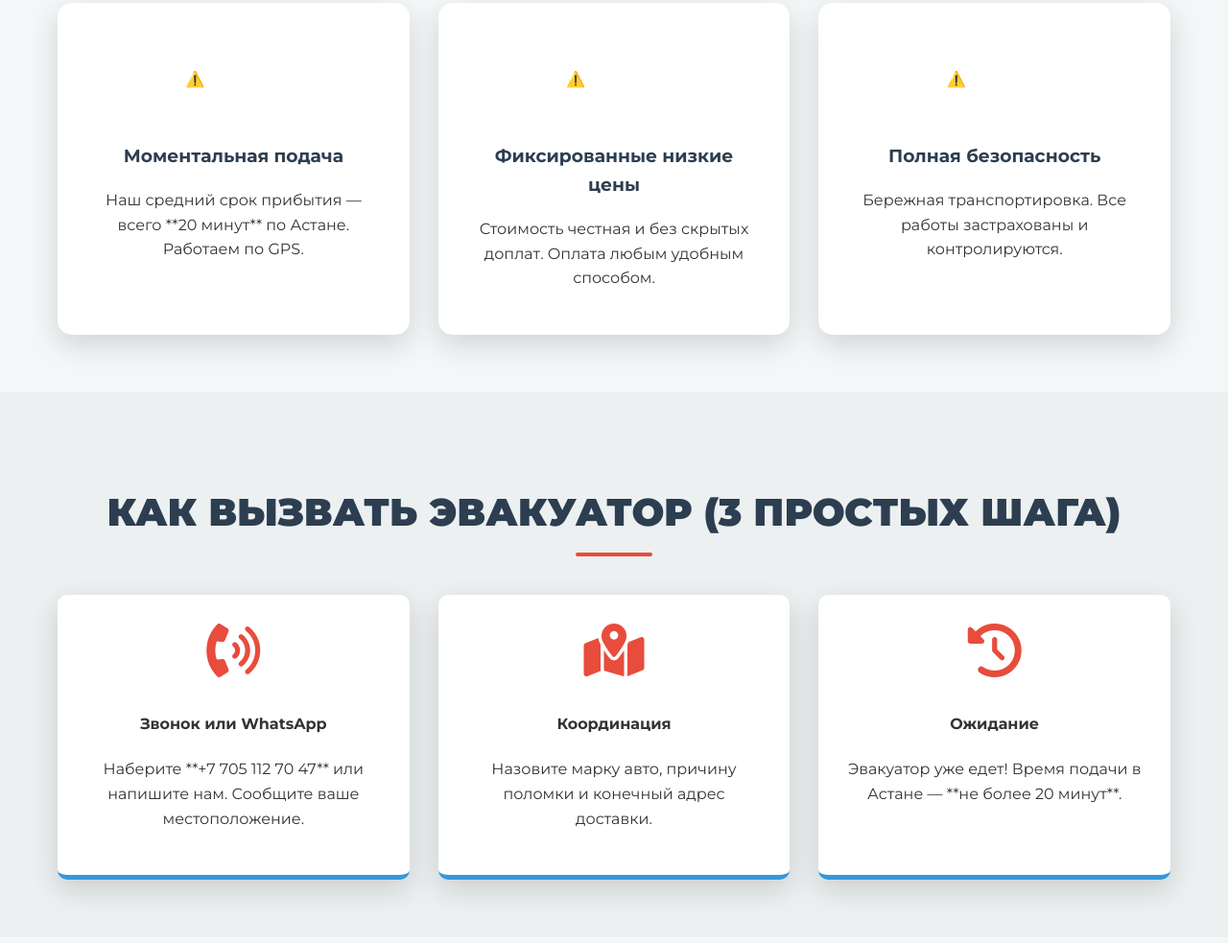
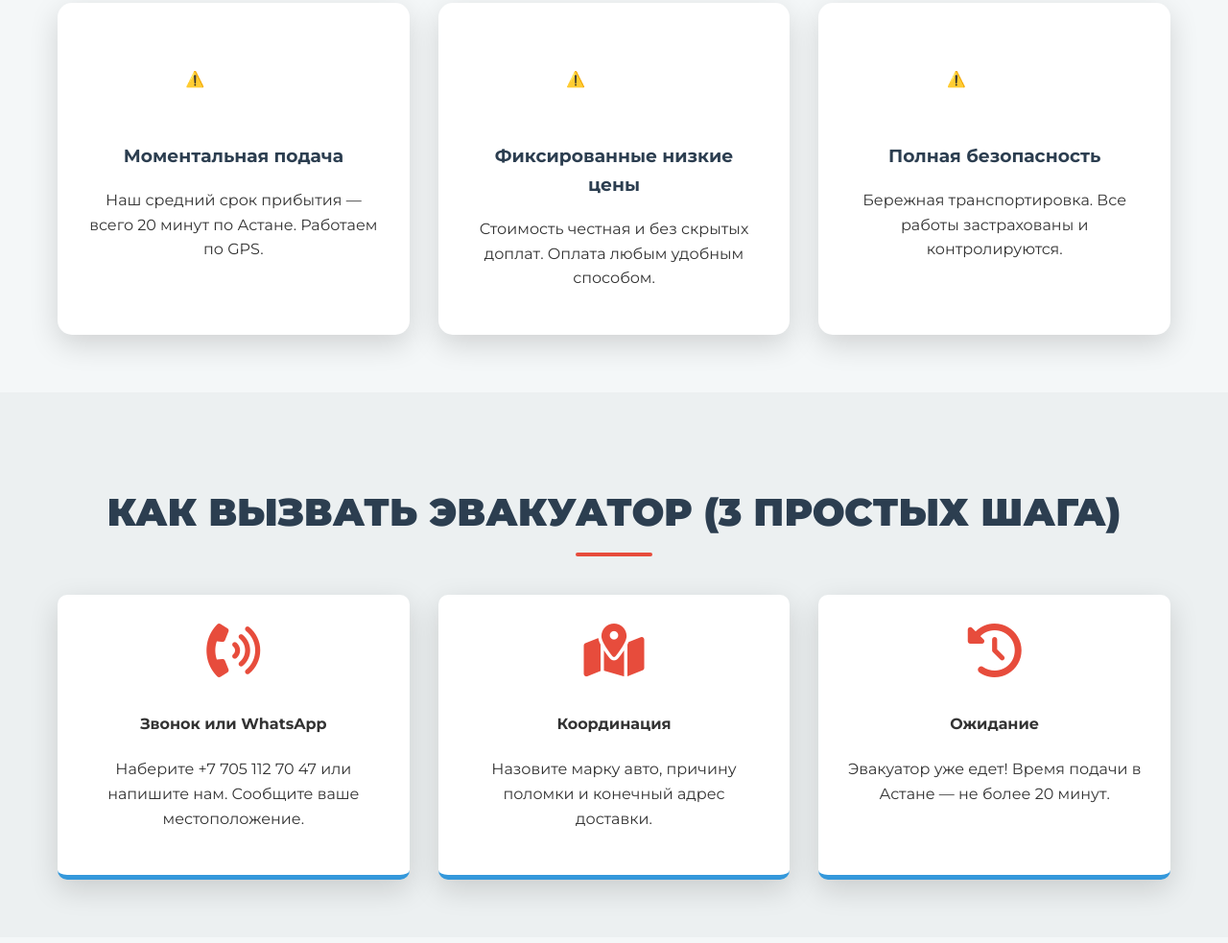
Before and after one commit to evakuator01kz-blip/evakuator1, a plain HTML site: page index.html in a window 1280 px wide. Shown: the part 927-1910 px from the top of the page at 96% size. Drawn offline with nearby package versions, Linux system fonts and the light colour scheme; no server answers.

Commit message:
Add files via upload

```diff
--- a/index.html
+++ b/index.html
@@ -25,7 +25,7 @@
 
             <div class="hero-content">
                 <h1>СРОЧНЫЙ ВЫЗОВ Эвакуатора в Астане</h1>
-                <p class="hero-slogan">Подача всего за **20 минут**. Мы рядом, когда вы в беде.</p>
+                <p class="hero-slogan">Подача всего за 20 минут. Мы рядом, когда вы в беде.</p>
 
                 <div class="hero-cta-buttons">
                     <a href="tel:+77051127047" class="cta-button call-cta animated-pulse">
@@ -49,7 +49,7 @@
             <div class="feature-item fade-in">
                 <lottie-player autoplay loop mode="normal" src="./speed.json" style="width: 100px; height: 100px; margin: 0 auto;"></lottie-player>
                 <h3>Моментальная подача</h3>
-                <p>Наш средний срок прибытия — всего **20 минут** по Астане. Работаем по GPS.</p>
+                <p>Наш средний срок прибытия — всего 20 минут по Астане. Работаем по GPS.</p>
             </div>
 
             <div class="feature-item fade-in">
@@ -72,7 +72,7 @@
             <div class="step-card">
                 <i class="fa-solid fa-phone-volume step-icon"></i>
                 <h4>Звонок или WhatsApp</h4>
-                <p>Наберите **+7 705 112 70 47** или напишите нам. Сообщите ваше местоположение.</p>
+                <p>Наберите +7 705 112 70 47 или напишите нам. Сообщите ваше местоположение.</p>
             </div>
             <div class="step-card">
                 <i class="fa-solid fa-map-location-dot step-icon"></i>
@@ -82,7 +82,7 @@
             <div class="step-card">
                 <i class="fa-solid fa-clock-rotate-left step-icon"></i>
                 <h4>Ожидание</h4>
-                <p>Эвакуатор уже едет! Время подачи в Астане — **не более 20 минут**.</p>
+                <p>Эвакуатор уже едет! Время подачи в Астане — не более 20 минут.</p>
             </div>
         </div>
     </section>
```
